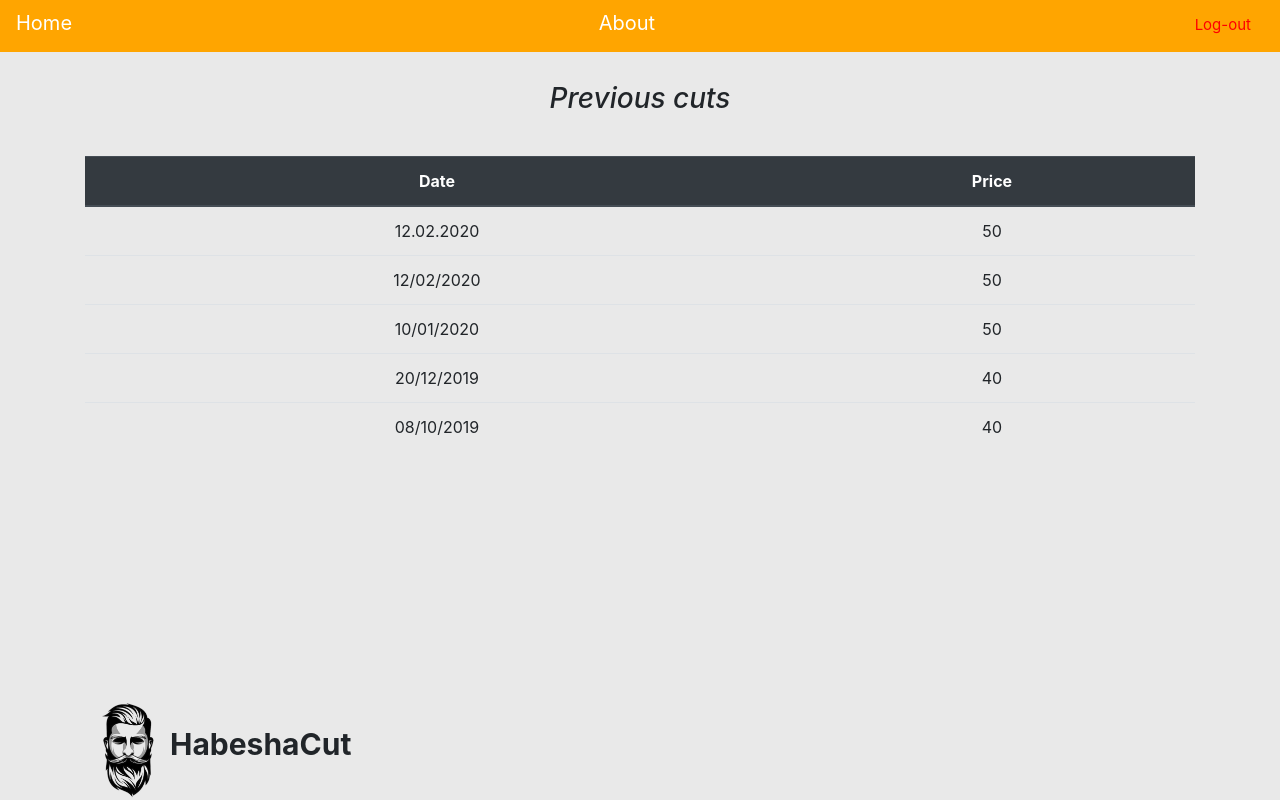
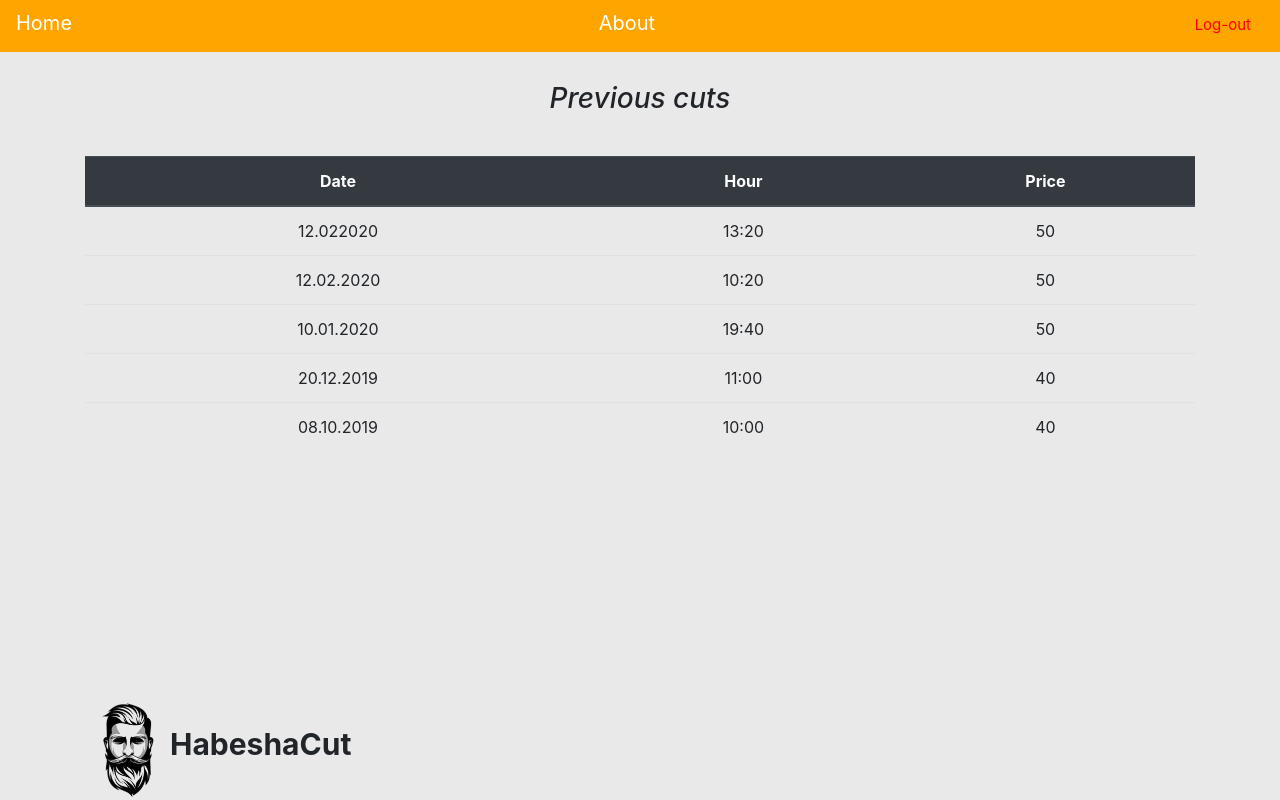
Before and after one commit to Doriel1121/Haircutter, a React (Create React App) app: page /history in a window 1280 px wide. Built offline with nearby package versions, Linux system fonts and the light colour scheme.

Commit message:
source of data transfer

```diff
--- a/src/App.js
+++ b/src/App.js
@@ -3,10 +3,9 @@ import './App.css';
 import LoginPage from './components/LoginPage';
 import RegisterPage from './components/RegisterPage';
 import HomePage from './components/HomePage';
+import HistoryPage from './components/HistoryPage';
 import 'bootstrap/dist/css/bootstrap.min.css';
 import {BrowserRouter as Router , Route , Switch} from 'react-router-dom';
-import HistoryPage from './components/HistoryPage';
-
 
 export default class App extends Component {
   constructor(props) {
--- a/src/components/HistoryPage.js
+++ b/src/components/HistoryPage.js
@@ -1,17 +1,22 @@
 import React, { Component } from 'react';
 import Toolbar from './Toolbar';
-import Logo from './Logo'
+import Logo from './Logo';
+
 export default class HistoryPage extends Component {
     constructor(props) {
         super(props)
 
         this.state = {
-             userHairCuts:[{date:"12.02.2020", price:50, key:1},
-                {date:"12/02/2020", price:50, key:2},
-                {date:"10/01/2020", price:50, key:3},
-                {date:"20/12/2019", price:40, key:4},
-                {date:"08/10/2019", price:40, key:5},]
+             userHairCuts:[]
         }
+    }
+    componentDidMount(){
+        this.setState({userHairCuts:[{date:"12.022020" , hour: "13:20", price:50, key:1},
+        {date:"12.02.2020", hour: "10:20" ,  price:50, key:2},
+        {date:"10.01.2020", hour: "19:40", price:50, key:3},
+        {date:"20.12.2019", hour: "11:00", price:40, key:4},
+        {date:"08.10.2019", hour: "10:00", price:40, key:5},]
+    })
     }
 
     render() {
@@ -26,6 +31,9 @@ export default class HistoryPage extends Component {
                         <th className="tableTh">
                             Date
                         </th>
+                        <th>
+                            Hour
+                        </th>
                         <th className="tableTh">
                             Price
                         </th>
@@ -37,6 +45,9 @@ export default class HistoryPage extends Component {
                                     <tr key={element.key}>
                                         <td>
                                             {element.date}
+                                        </td>
+                                        <td>
+                                            {element.hour}
                                         </td>
                                         <td className="insideMap">
                                             {element.price}
--- a/src/components/HomePage.js
+++ b/src/components/HomePage.js
@@ -1,6 +1,7 @@
 import React, { Component } from 'react';
 import Logo from './Logo.js';
 import Toolbar from './Toolbar';
+import {Link} from 'react-router-dom';
 
 export default class HomePage extends Component {
     render() {
@@ -15,7 +16,7 @@ export default class HomePage extends Component {
                 </div>
                 <div id="homePageHistoryButt" className="row">
                     <div className="col-2"></div>
-                    <div className="col-8"><button className="rounded-circle">History</button></div>
+                    <div className="col-8"><Link to ="/history"><button className="rounded-circle">History</button></Link></div>
                     <div className="col-2"></div>
                 </div>
             </div>
```
Also changed, not shown: src/App.css (+0 -8 lines).
